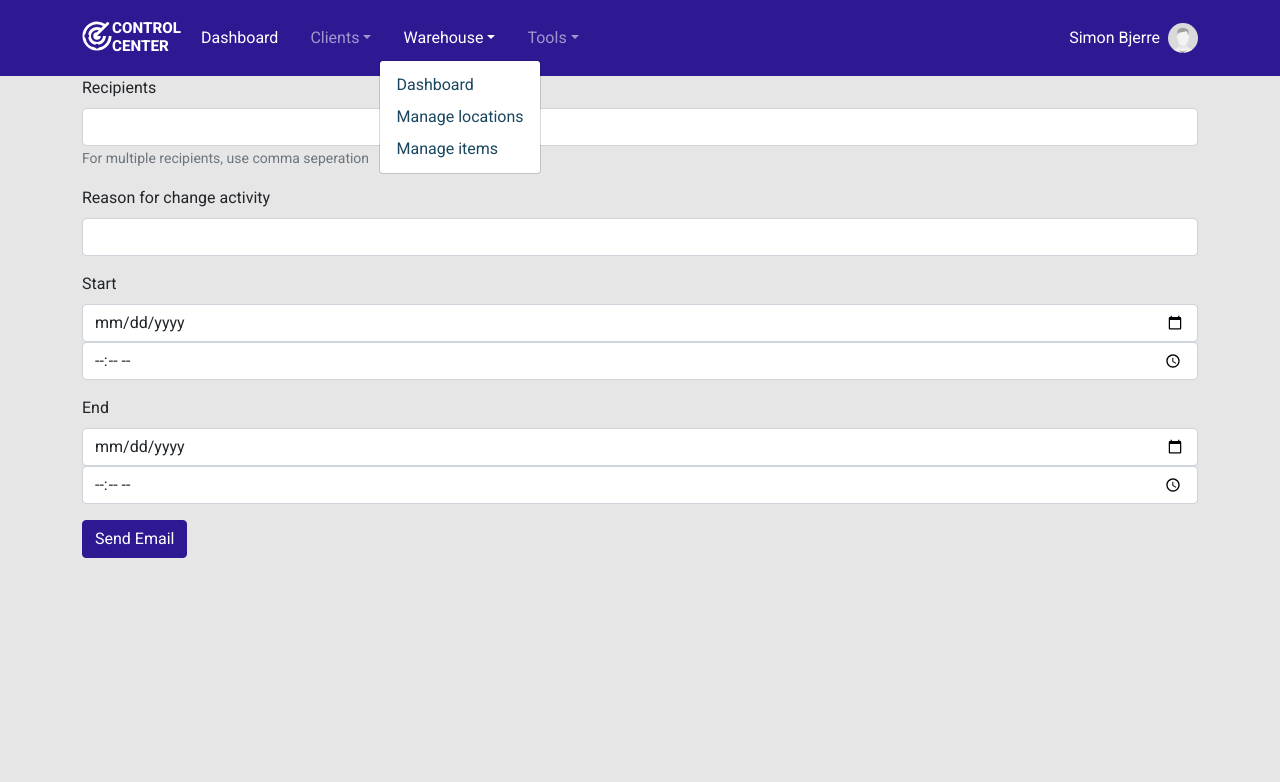
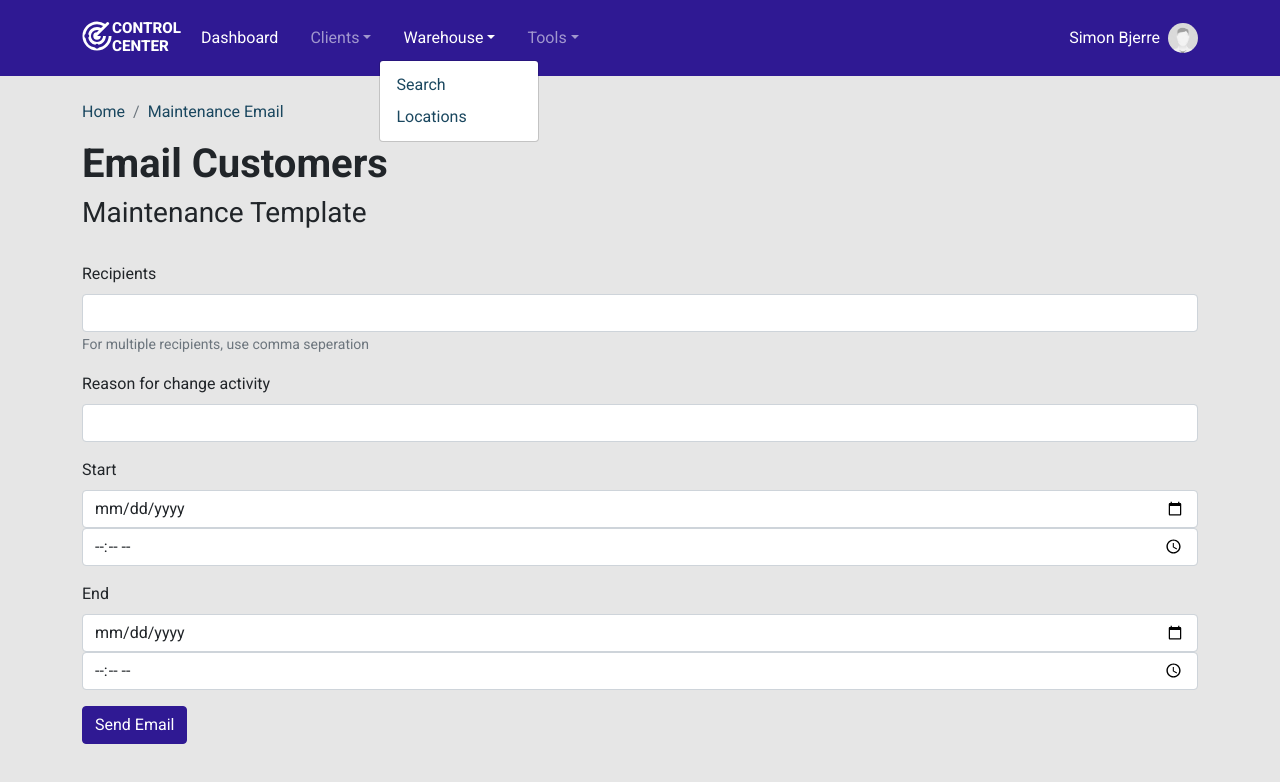
Before and after one commit to bjerrecs/CC, a React (Create React App) app: page /email in a window 1280 px wide. Both pictures are taken after a click on the button "Warehouse". Shown: the top 782 px of the page. Built offline with nearby package versions, Linux system fonts and the light colour scheme.

Commit message:
updated breadcrum names and add new screenshot

```diff
--- a/src/components/navbar.js
+++ b/src/components/navbar.js
@@ -27,9 +27,8 @@ function NavbarRoot() {
                 <NavDropdown.Item ><Link to="/client/modify" className="darkA">Modify Client</Link></NavDropdown.Item>
             </NavDropdown>
             <NavDropdown title="Warehouse" id="collasible-nav-dropdown">
-                <NavDropdown.Item ><Link to="/warehouse" className="darkA">Dashboard</Link></NavDropdown.Item>
-                <NavDropdown.Item ><Link to="/warehouse/location" className="darkA">Manage locations</Link></NavDropdown.Item>
-                <NavDropdown.Item ><Link to="/warehouse/items" className="darkA">Manage items</Link></NavDropdown.Item>
+                <NavDropdown.Item ><Link to="/warehouse" className="darkA">Search</Link></NavDropdown.Item>
+                <NavDropdown.Item ><Link to="/warehouse/location" className="darkA">Locations</Link></NavDropdown.Item>
             </NavDropdown>
             <NavDropdown title="Tools" id="collasible-nav-dropdown">
                 <Nav.Link ><Link to="/email" className="darkA">Maintenance Email</Link></Nav.Link>
--- a/src/pages/client/client_creation.js
+++ b/src/pages/client/client_creation.js
@@ -9,9 +9,9 @@ function ClientCreation() {
             <Breadcrumb>
               <Breadcrumb.Item href="#">Home</Breadcrumb.Item>
               <Breadcrumb.Item href="/clients">
-                Client
+                Clients
               </Breadcrumb.Item>
-              <Breadcrumb.Item active>New Client</Breadcrumb.Item>
+              <Breadcrumb.Item active>New</Breadcrumb.Item>
             </Breadcrumb>
 
         <PageHeader h1="Creat New Client" h3=""/>
--- a/src/pages/email.js
+++ b/src/pages/email.js
@@ -1,6 +1,7 @@
-import { Form, Container, Button } from 'react-bootstrap';
+import { Form, Container, Button, Breadcrumb } from 'react-bootstrap';
 import axios from 'axios';
 import React, {useState} from 'react';
+import PageHeader from '../components/pageheader'
 
 function Email() {
     const [sent, setSent] = useState(false)
@@ -52,6 +53,13 @@ function Email() {
 
   return (
     <Container >
+            <br />
+            <Breadcrumb>
+                <Breadcrumb.Item href="#">Home</Breadcrumb.Item>
+                <Breadcrumb.Item active>Maintenance Email</Breadcrumb.Item>
+            </Breadcrumb>
+
+            <PageHeader h1="Email Customers" h3="Maintenance Template"/>
         {!sent ? (
             <Form onSubmit={handleSend}>
 
--- a/src/pages/warehouse/locations.js
+++ b/src/pages/warehouse/locations.js
@@ -1,10 +1,17 @@
-import { Container, Form, Button } from "react-bootstrap";
+import { Container, Form, Button, Breadcrumb } from "react-bootstrap";
 import FetchWarehouseLocation from "../../get/location";
 
 function WarehouseLocation() {
     return (
       <Container>
-            <br/><br/>
+            <br />
+            <Breadcrumb>
+                <Breadcrumb.Item href="#">Home</Breadcrumb.Item>
+                    <Breadcrumb.Item href="/warehouse">
+                    Warehouse
+                    </Breadcrumb.Item>
+                <Breadcrumb.Item active>Locations</Breadcrumb.Item>
+            </Breadcrumb>
             <h1>Manage Locations of Warehouse</h1>
 
             <br/><br/>
--- a/src/pages/warehouse/warehouse.js
+++ b/src/pages/warehouse/warehouse.js
@@ -13,9 +13,6 @@ function Warehouse() {
 
     return (
       <Container>
-          <Row>
-              <Col></Col>
-                <Col xs={10}>
 
                     <br />
                     <Breadcrumb>
@@ -52,9 +49,6 @@ function Warehouse() {
                             <WarehouseLocationTable />
                         </tbody>
                     </Table>
-                </Col>
-                <Col></Col>
-            </Row>
       </Container>
     );
   }
```
Also changed, not shown: .githubcontent/screenshot_new_design.png (added), 1 other file (tests, documents, lock files or other folders).
